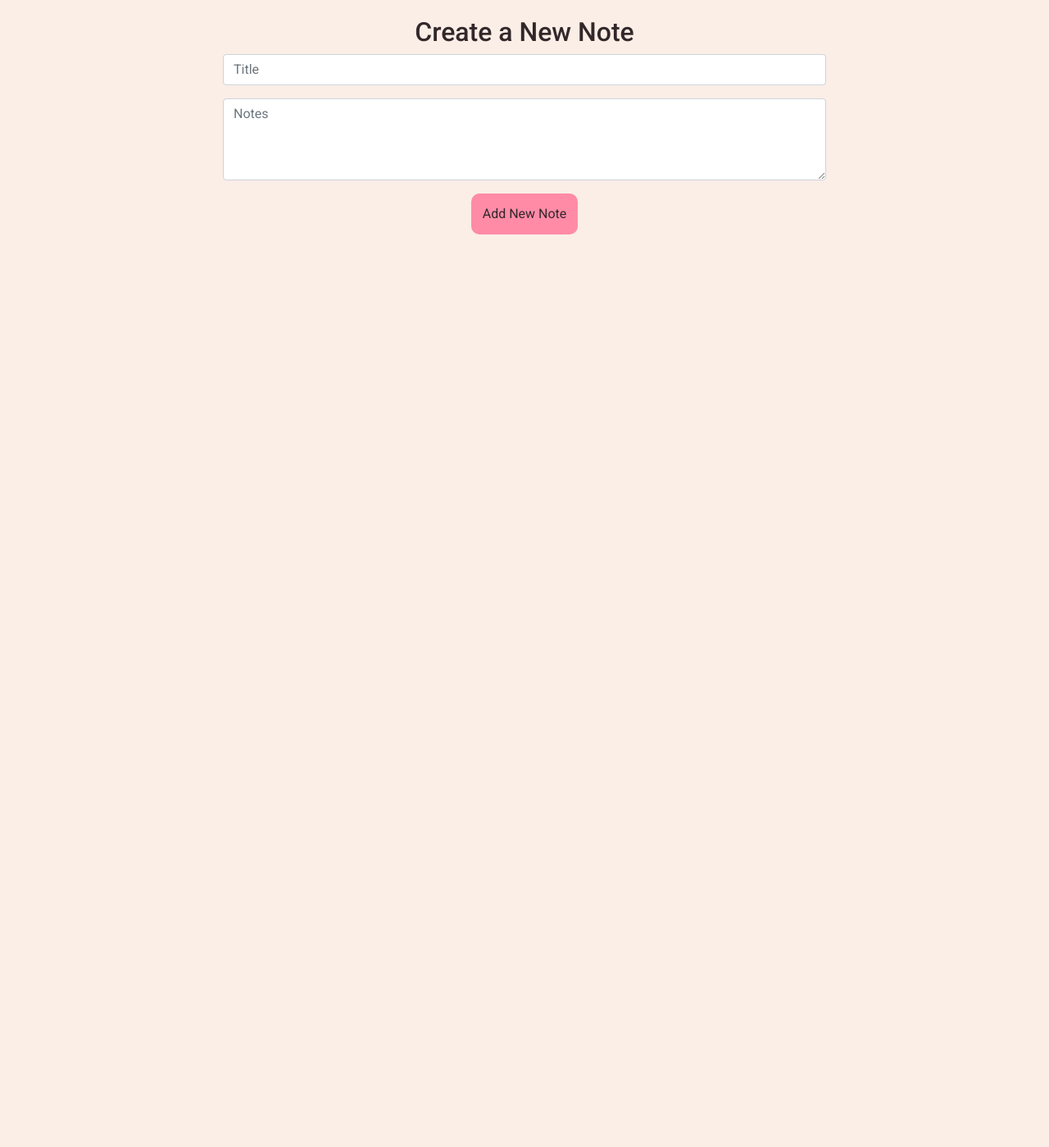
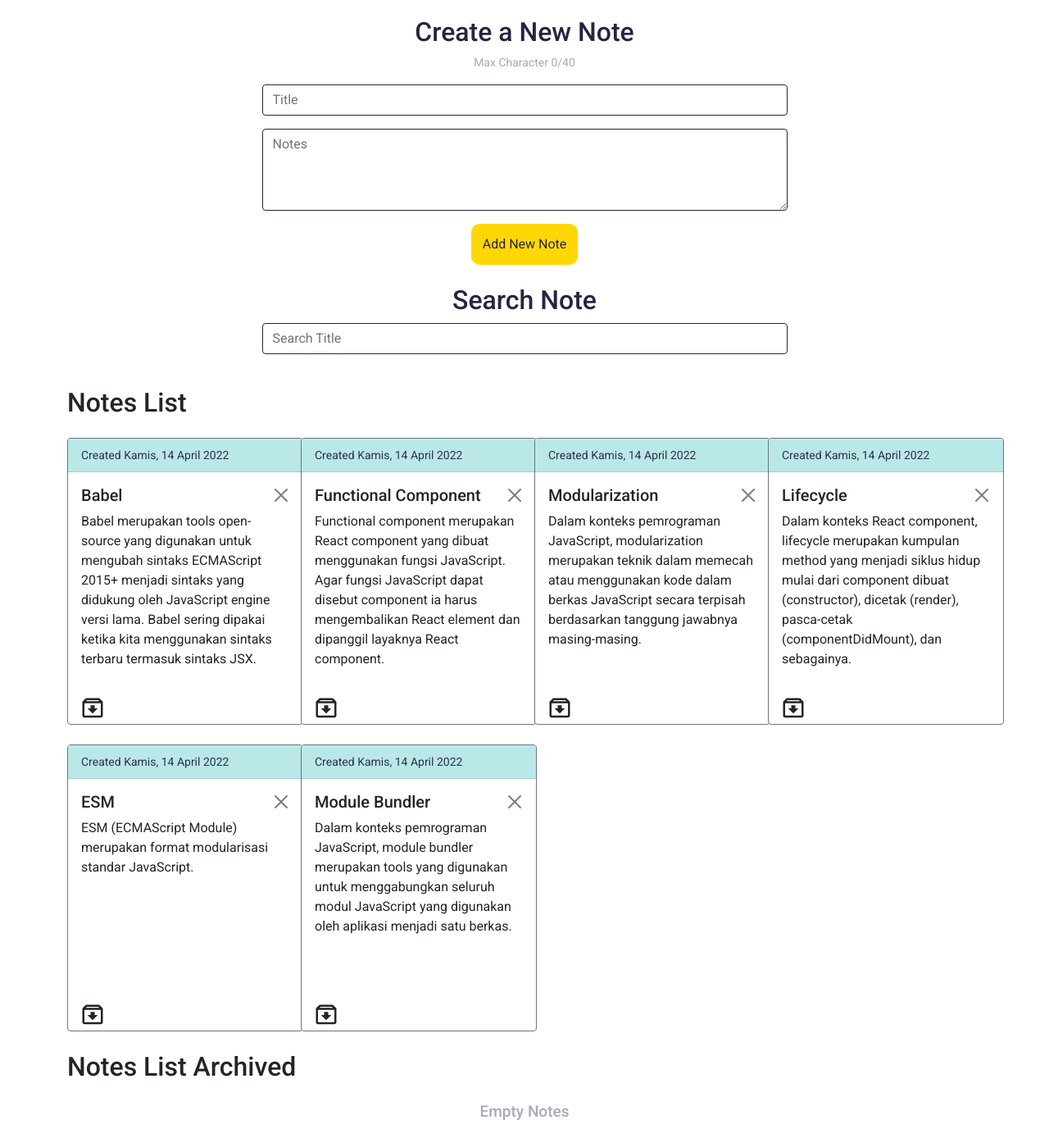
Before and after one commit to onnyvergiean/My-Personal-Notes, a React (Create React App) app: page / in a window 1280 px wide. Shown: the whole page at 82% size. Before the commit the page ends 800 px from the top, so only its background shows below. Built offline with nearby package versions, Linux system fonts and the light colour scheme.

Commit message:
All Done

```diff
--- a/package.json
+++ b/package.json
@@ -10,6 +10,7 @@
     "react": "^18.1.0",
     "react-bootstrap": "^2.4.0",
     "react-dom": "^18.1.0",
+    "react-icons": "^4.4.0",
     "react-scripts": "5.0.1",
     "web-vitals": "^2.1.4"
   },
--- a/src/Assets/styles.css
+++ b/src/Assets/styles.css
@@ -1,18 +1,28 @@
 * {
-  background-color: #faeee7;
   font-family: 'Roboto', sans-serif;
 }
 .title-body {
   text-align: center;
   justify-content: center;
   margin-top: 20px;
-  color: #33272a;
+  color: #272343;
 }
-
+.max-string {
+  text-align: center !important;
+  justify-content: center !important;
+  font-size: 14px;
+  color: #a7a9be;
+}
+.form-control {
+  border: 1px solid #272343;
+}
+.form-control ::placeholder {
+  color: #ff8ba7;
+}
 .button-body {
-  background-color: #ff8ba7;
+  background-color: #ffd803;
   border: none;
-  color: #33272a;
+  color: #272343;
   height: 50px;
   width: 130px;
   border-radius: 10px;
@@ -23,3 +33,23 @@
   transform: scale(1.04);
   box-shadow: 0 4px 8px 0 rgba(0, 0, 0, 0.2);
 }
+
+svg {
+  width: 30px;
+  height: 30px;
+  margin-left: 15px;
+  margin-bottom: 4px;
+  transition: transform 0.2s;
+  cursor: pointer;
+}
+
+svg:hover {
+  transform: scale(1.04);
+}
+
+.empty-notes {
+  text-align: center !important;
+  justify-content: center !important;
+  font-size: 19px;
+  color: #a7a9be;
+}
--- a/src/Components/NoteInput.js
+++ b/src/Components/NoteInput.js
@@ -13,6 +13,7 @@ export default function NoteInput({ addInput }) {
       [name]: value,
     });
   };
+
   const handleSubmit = (event) => {
     const { title, body } = noteInput;
     event.preventDefault();
@@ -23,23 +24,33 @@ export default function NoteInput({ addInput }) {
     });
   };
 
+  const handleTitleLimit = (event) => {
+    const { value } = event.target;
+    let title = '';
+    value.length > 40 ? (title = value.substring(0, 40)) : (title = value);
+    setNoteInput({
+      ...noteInput,
+      title,
+    });
+  };
   return (
     <Container>
       <h2 className="title-body">Create a New Note</h2>
+      <p className="max-string">Max Character {noteInput.title.length}/40</p>
       <Form onSubmit={handleSubmit}>
         <Row className="justify-content-center mb-3">
-          <Col xs={12} md={12} lg={8}>
+          <Col xs={12} sm={12} md={12} lg={7}>
             <Form.Control
               placeholder="Title"
               autoComplete="false"
               name="title"
               value={noteInput.title}
-              onChange={handleChange}
+              onChange={handleTitleLimit}
             />
           </Col>
         </Row>
         <Row className="justify-content-center">
-          <Col xs={12} md={12} lg={8}>
+          <Col xs={12} sm={12} md={12} lg={7}>
             <Form.Control
               as="textarea"
               placeholder="Notes"
@@ -50,7 +61,7 @@ export default function NoteInput({ addInput }) {
             />
           </Col>
         </Row>
-        <Row className="justify-content-md-center mt-3">
+        <Row className="justify-content-center mt-3">
           <button className="button-body" type="submit">
             Add New Note
           </button>
--- a/src/Components/NoteItem.js
+++ b/src/Components/NoteItem.js
@@ -1,5 +1,52 @@
 import React from 'react';
+import { Card, CloseButton, Row, Col } from 'react-bootstrap';
+import { BiArchiveIn, BiArchiveOut } from 'react-icons/bi';
+import { showFormattedDate } from '../Utils/data.js';
+export default function NoteItem(props) {
+  const { id, title, body, createdAt, onDeleteNote, archived, onArchiveNote } =
+    props;
 
-export default function NoteItem() {
-  return <div>NoteItem</div>;
+  const handleDelete = (id) => {
+    onDeleteNote(id);
+  };
+  const handleArchive = (id) => {
+    onArchiveNote(id);
+  };
+  return (
+    <Col xs={6} sm={6} md={4} lg={3}>
+      <Card
+        border="secondary"
+        style={{
+          width: '18rem',
+          minHeight: '350px',
+        }}
+      >
+        <Card.Header
+          style={
+            archived
+              ? { backgroundColor: '#e53170', color: '#fffffe' }
+              : { backgroundColor: '#bae8e8', color: '#2d334a' }
+          }
+        >
+          <small>Created {showFormattedDate(createdAt)}</small>
+        </Card.Header>
+        <Card.Body>
+          <Row>
+            <Col xs={10} sm={10} md={10} lg={10}>
+              <Card.Title>{title}</Card.Title>
+            </Col>
+            <Col xs={2} sm={2} md={2} lg={2}>
+              <CloseButton onClick={() => handleDelete(id)} />
+            </Col>
+          </Row>
+          <Card.Text>{body}</Card.Text>
+        </Card.Body>
+        {archived ? (
+          <BiArchiveOut onClick={() => handleArchive(id)} />
+        ) : (
+          <BiArchiveIn onClick={() => handleArchive(id)} />
+        )}
+      </Card>
+    </Col>
+  );
 }
--- a/src/Components/NoteList.js
+++ b/src/Components/NoteList.js
@@ -1,5 +1,26 @@
 import React from 'react';
+import NoteItem from './NoteItem';
+import { Row, Container } from 'react-bootstrap';
 
-export default function NoteList() {
-  return <div>NoteList</div>;
+export default function NoteList(props) {
+  const { notes, onDeleteNote, onArchiveNote } = props;
+  return (
+    <Container className="mt-3">
+      <Row className="g-4 mb-4">
+        {notes.length > 0 ? (
+          notes.map((note) => (
+            <NoteItem
+              key={note.id}
+              id={note.id}
+              {...note}
+              onDeleteNote={onDeleteNote}
+              onArchiveNote={onArchiveNote}
+            />
+          ))
+        ) : (
+          <h5 className="empty-notes">Empty Notes</h5>
+        )}
+      </Row>
+    </Container>
+  );
 }
--- /dev/null
+++ b/src/Components/NoteSearch.js
@@ -0,0 +1,20 @@
+import React from 'react';
+import { Container, Form, Row, Col } from 'react-bootstrap';
+export default function NoteSearch({ onSearchNote }) {
+  return (
+    <Container className="mt-4 ">
+      <h2 className="title-body">Search Note</h2>
+      <Row className="justify-content-center mb-3">
+        <Col xs={12} sm={12} md={12} lg={7}>
+          <Form.Control
+            placeholder="Search Title"
+            autoComplete="false"
+            name="title"
+            className="mb-4"
+            onChange={(evt) => onSearchNote(evt.target.value)}
+          />
+        </Col>
+      </Row>
+    </Container>
+  );
+}
--- /dev/null
+++ b/src/Components/NoteTitle.js
@@ -0,0 +1,10 @@
+import React from 'react';
+import { Container } from 'react-bootstrap';
+
+export default function NoteTitle({ title }) {
+  return (
+    <Container>
+      <h2 className="mb-4">Notes List {title}</h2>
+    </Container>
+  );
+}
--- a/src/Pages/NotesApps.js
+++ b/src/Pages/NotesApps.js
@@ -1,9 +1,11 @@
 import React, { useState } from 'react';
 import NoteInput from '../Components/NoteInput';
+import NoteList from '../Components/NoteList';
+import NoteSearch from '../Components/NoteSearch';
+import NoteTitle from '../Components/NoteTitle';
 import { getInitialData, showFormattedDate } from '../Utils/data.js';
 export default function NotesApps() {
   const [note, setNote] = useState(getInitialData());
-
   const inputNoteHandler = ({ title, body }) => {
     setNote([
       ...note,
@@ -17,5 +19,43 @@ export default function NotesApps() {
     ]);
   };
 
-  return <NoteInput addInput={inputNoteHandler} />;
+  const deleteNoteHandler = (id) => {
+    setNote(note.filter((note) => note.id !== id));
+  };
+  const archiveNoteHandler = (id) => {
+    setNote(
+      note.map((note) => {
+        if (note.id === id) {
+          note.archived = !note.archived;
+        }
+        return note;
+      })
+    );
+  };
+
+  const searchNoteHandler = (searchTitle) => {
+    setNote(getInitialData());
+    setNote((prevState) => {
+      return prevState.filter((note) => note.title.includes(searchTitle));
+    });
+  };
+
+  return (
+    <>
+      <NoteInput addInput={inputNoteHandler} />
+      <NoteSearch onSearchNote={searchNoteHandler} />
+      <NoteTitle />
+      <NoteList
+        notes={note.filter((item) => !item.archived)}
+        onDeleteNote={deleteNoteHandler}
+        onArchiveNote={archiveNoteHandler}
+      />
+      <NoteTitle title="Archived" />
+      <NoteList
+        notes={note.filter((item) => item.archived)}
+        onDeleteNote={deleteNoteHandler}
+        onArchiveNote={archiveNoteHandler}
+      />
+    </>
+  );
 }
```
Also changed, not shown: 1 other file (tests, documents, lock files or other folders).
